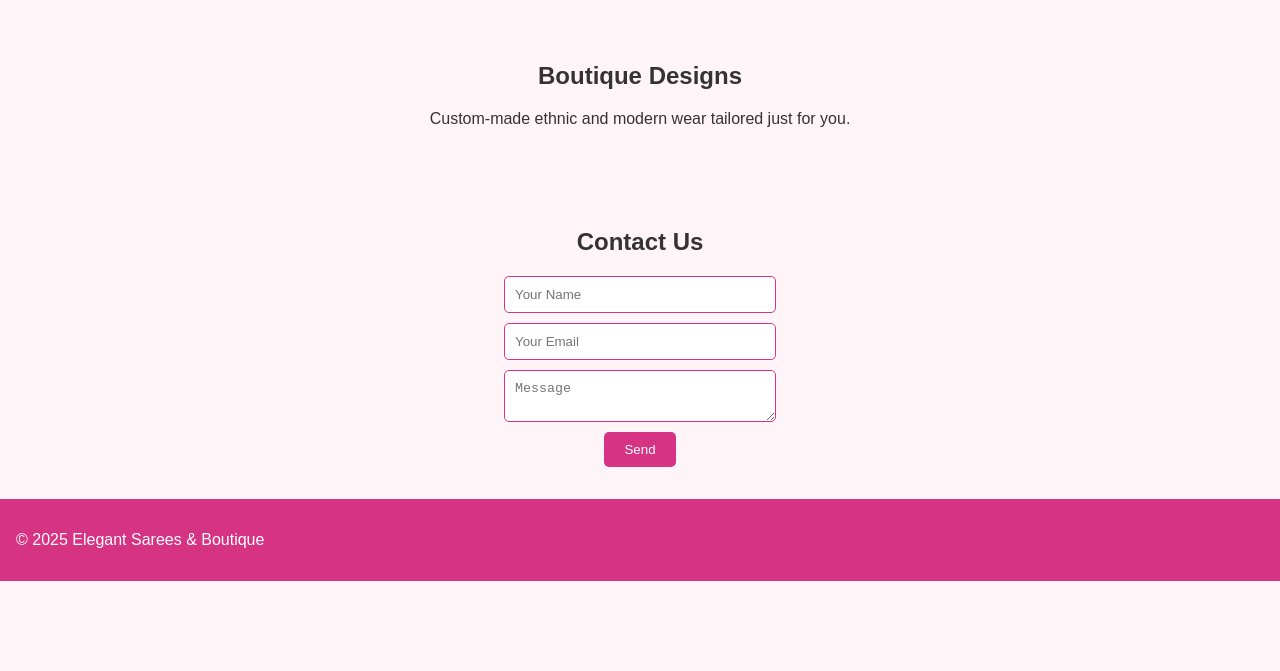
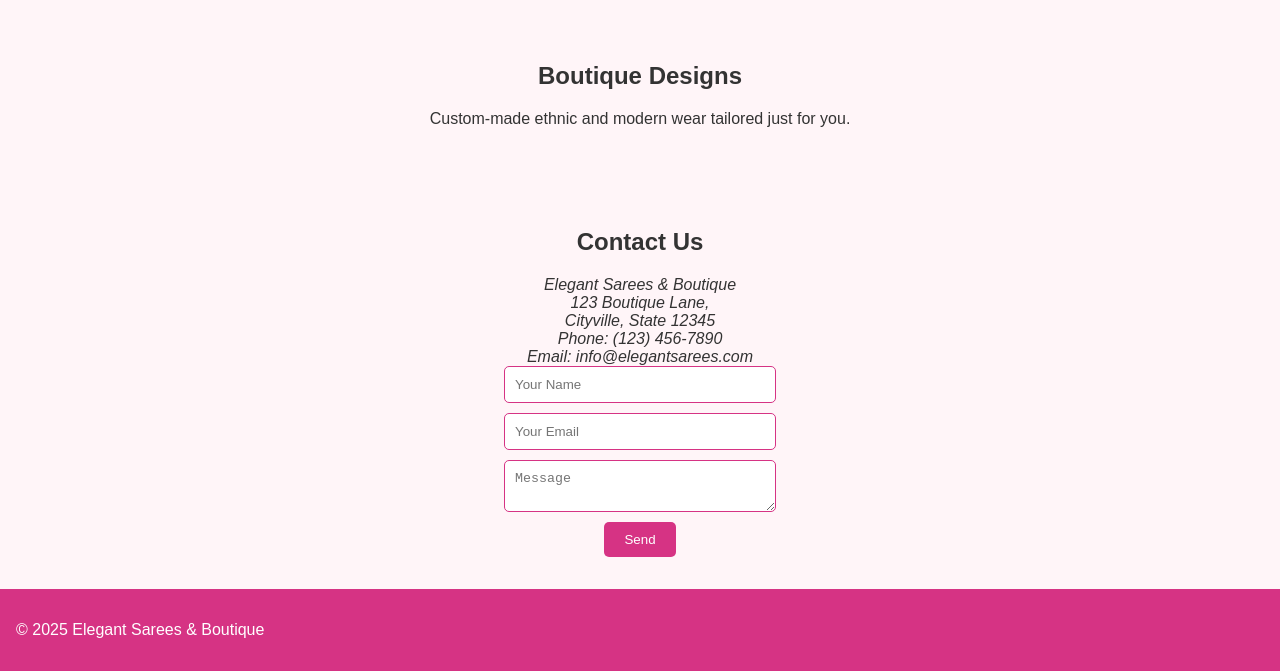
Before and after one commit to dinesh-7090/HostApp, a plain HTML site: page index.html in a window 1280 px wide. Shown: the part 657-1328 px from the top of the page. Before the commit the page ends 1238 px from the top, so only its background shows below. Drawn offline with Linux system fonts and the light colour scheme.

Commit message:
Completed

```diff
--- a/index.html
+++ b/index.html
@@ -45,6 +45,13 @@
 
     <section id="contact">
         <h2>Contact Us</h2>
+        <address>
+            Elegant Sarees & Boutique<br>
+            123 Boutique Lane,<br>
+            Cityville, State 12345<br>
+            Phone: (123) 456-7890<br>
+            Email: info@elegantsarees.com
+        </address>
         <form>
             <input type="text" placeholder="Your Name" required>
             <input type="email" placeholder="Your Email" required>
```
